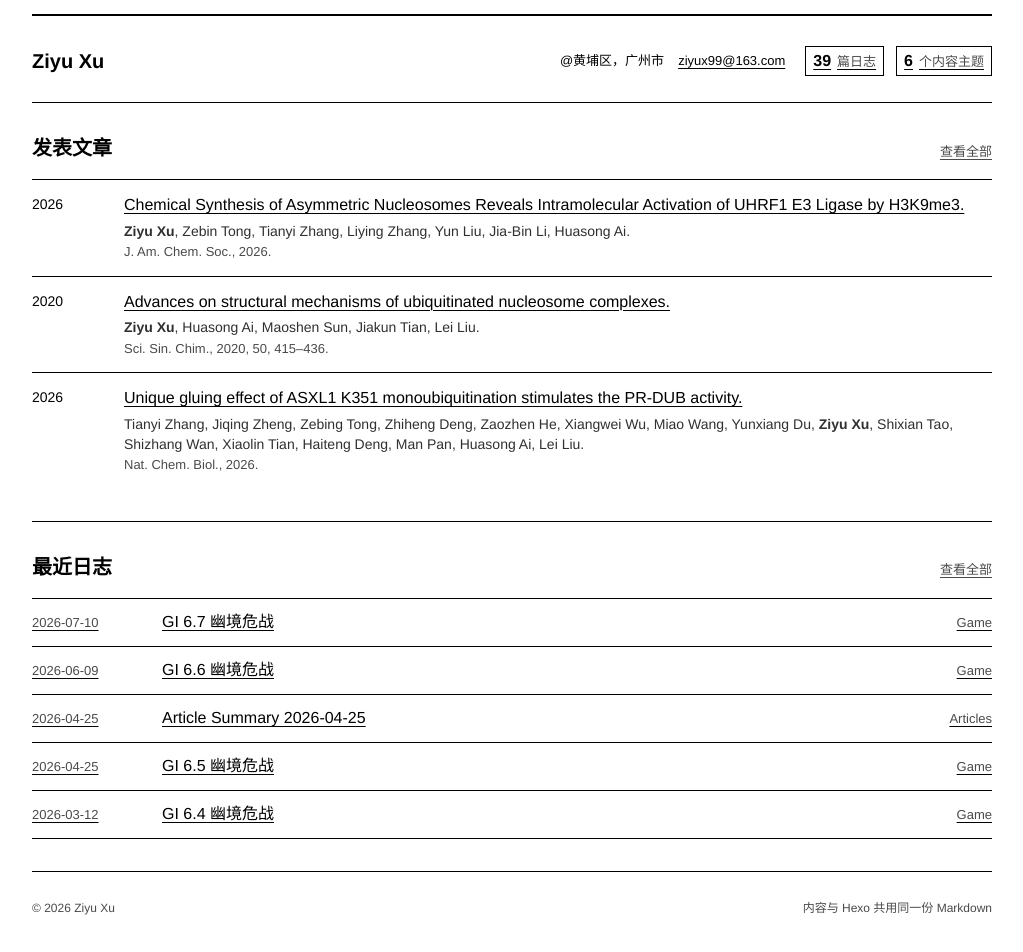
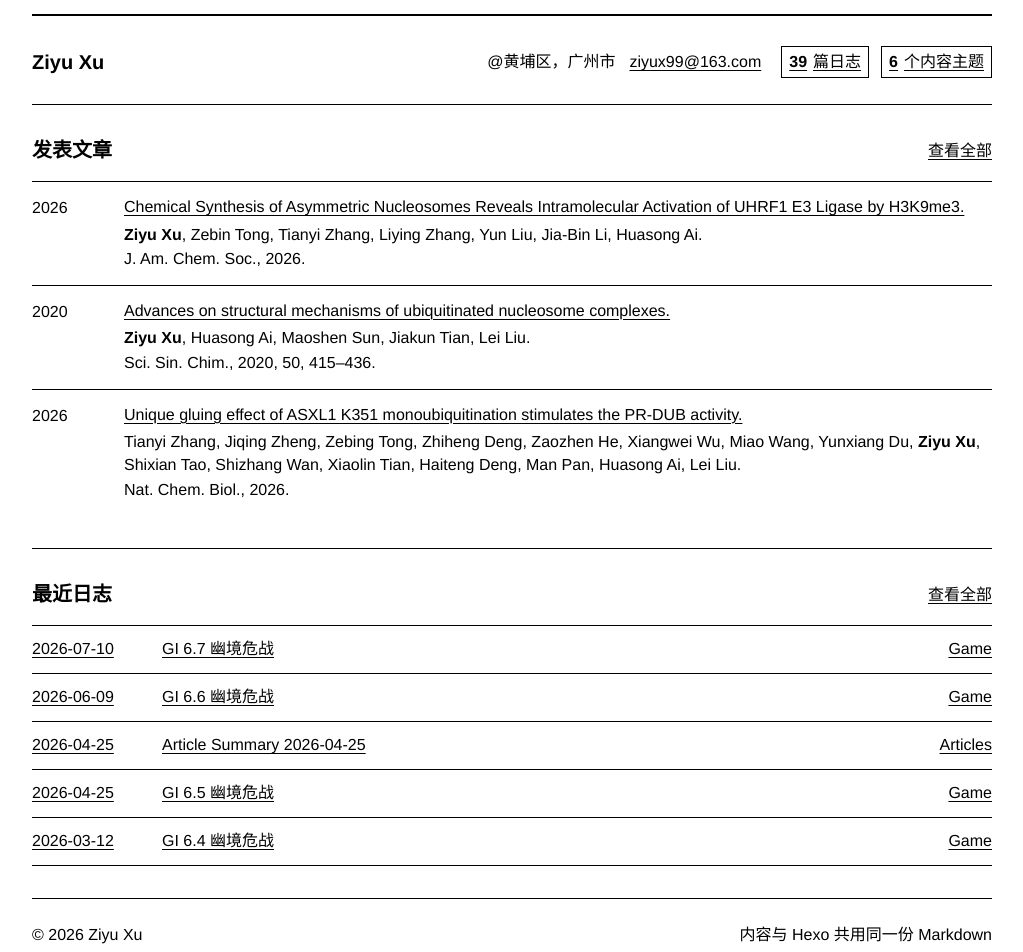
Before and after one commit to ziyu-xu/ziyu-xu.github.io, a Next.js app in the folder sites/: page / in a window 1280 px wide. Shown: the part 40-992 px from the top of the page, without its empty margins (128-1151 px from the left). Built offline with nearby package versions, Linux system fonts and the light colour scheme.

Commit message:
Unify portfolio text styling

```diff
--- a/sites/app/globals.css
+++ b/sites/app/globals.css
@@ -71,7 +71,7 @@ a:focus-visible {
   display: flex;
   align-items: center;
   gap: 22px;
-  font-size: 15px;
+  font-size: 16px;
 }
 
 main {
@@ -121,7 +121,7 @@ h1 {
   display: flex;
   align-items: center;
   gap: 14px;
-  font-size: 13px;
+  font-size: 16px;
   white-space: nowrap;
 }
 
@@ -250,8 +250,8 @@ h1 {
 .post-date,
 .post-tag,
 .venue {
-  color: var(--muted);
-  font-size: 13px;
+  color: var(--ink);
+  font-size: 16px;
 }
 
 .section-block {
@@ -277,8 +277,8 @@ h1 {
 }
 
 .section-heading > a {
-  color: var(--muted);
-  font-size: 13px;
+  color: var(--ink);
+  font-size: 16px;
 }
 
 .section-heading > a:hover,
@@ -310,13 +310,13 @@ h1 {
 
 .publication-year {
   font-family: var(--font-main);
-  font-size: 14px;
+  font-size: 16px;
 }
 
 .authors {
   margin: 5px 0 0;
-  color: #303030;
-  font-size: 14px;
+  color: var(--ink);
+  font-size: 16px;
   line-height: 1.45;
 }
 
@@ -366,7 +366,7 @@ h1 {
 
 .page-intro p:last-child {
   margin: 8px 0 0;
-  color: var(--muted);
+  color: var(--ink);
   font-family: var(--font-main);
   font-size: 16px;
 }
@@ -394,8 +394,8 @@ h1 {
   align-items: center;
   justify-content: space-between;
   gap: 24px;
-  color: var(--muted);
-  font-size: 12px;
+  color: var(--ink);
+  font-size: 16px;
 }
 
 @media (max-width: 720px) {
```
